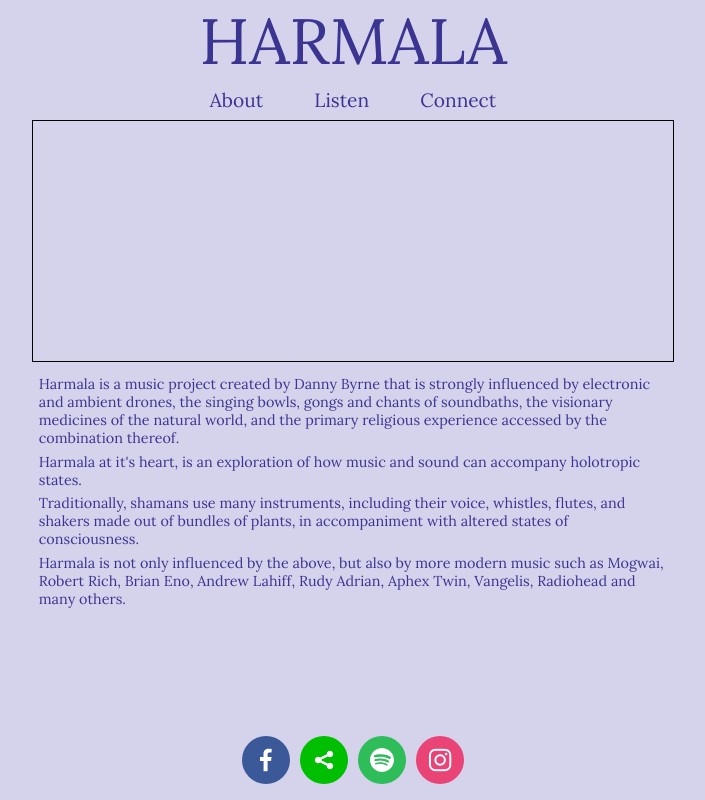
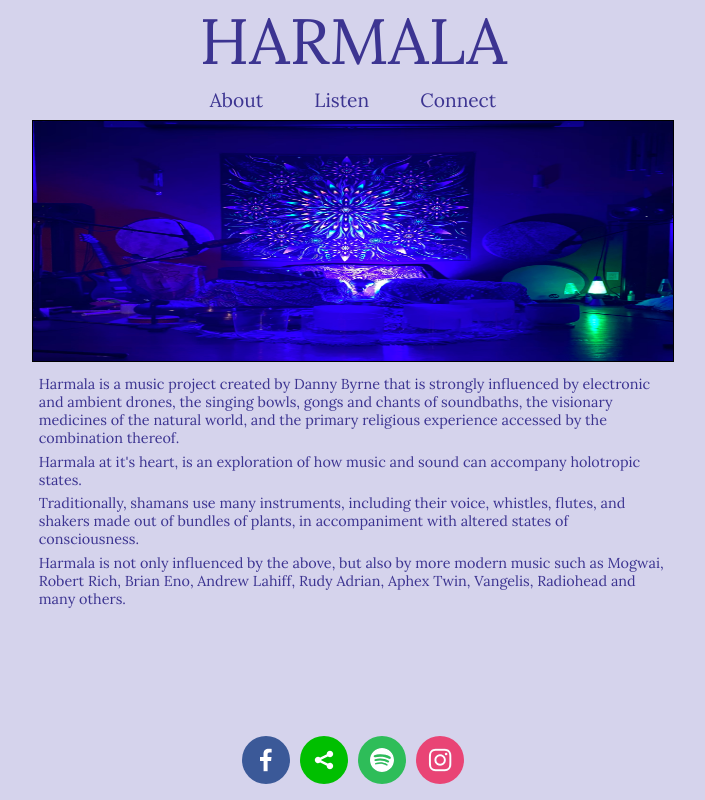
Before and after one commit to danny-byrne/harmala, a React (Create React App) app: page / in a window 1280 px wide. Shown: the whole page, without its empty margins (287-992 px from the left). Built offline with nearby package versions, Linux system fonts and the light colour scheme.

Commit message:
added images

```diff
--- a/src/components/About.js
+++ b/src/components/About.js
@@ -1,5 +1,6 @@
 import React from "react";
 import { p1, p2, p3, p4, p5 } from "../constants/text.js";
+import img from "../images/harmala.jpeg";
 
 const blurb = [p1, p2, p3, p4].map((e) => {
   return <article>{e.padStart(2, " ")}</article>;
@@ -8,7 +9,7 @@ const blurb = [p1, p2, p3, p4].map((e) => {
 export default function About() {
   return (
     <>
-      <picture className="pictureBox" />
+      <img src={img} className="pictureBox" />
       <div className="blurb">{blurb}</div>
     </>
   );
```
Also changed, not shown: src/images/harmala.jpeg (added).
